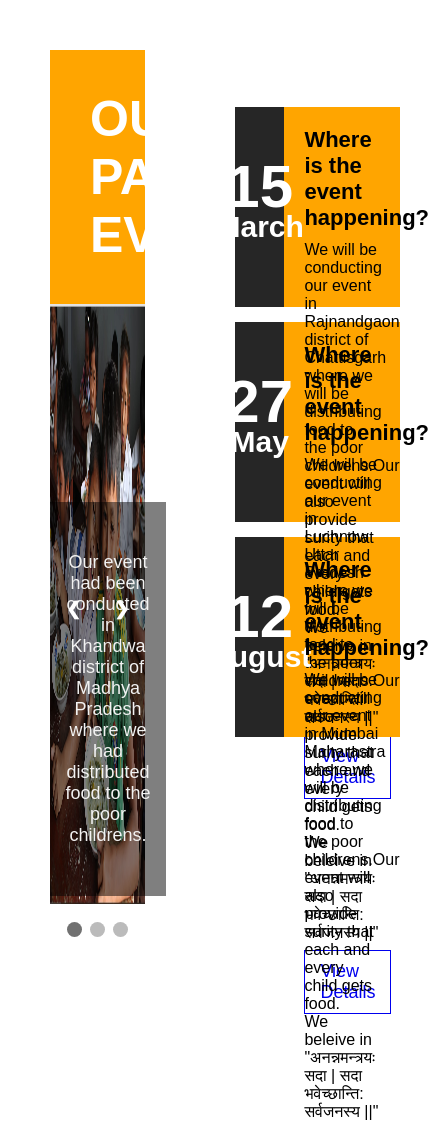
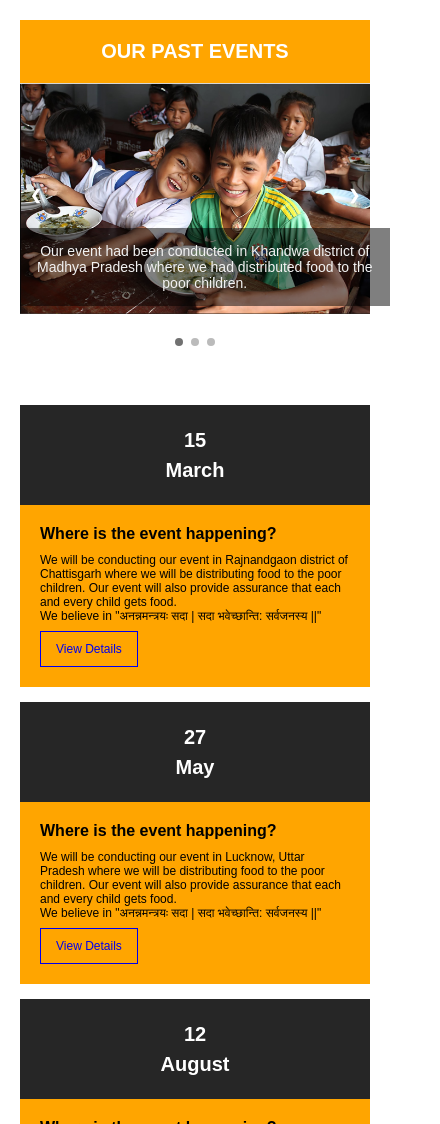
Before and after one commit to Sonalijatav/ZeroHunger, a plain HTML site: page OffsetHunger-main/Event.html in a window 390 px wide. Shown: the top 1124 px of the page, 440 px wide, since content can reach past the window. Drawn offline with Linux system fonts and the light colour scheme.

Commit message:
Update Event.html

```diff
--- a/OffsetHunger-main/Event.html
+++ b/OffsetHunger-main/Event.html
@@ -9,7 +9,8 @@
             margin: 0;
             padding: 0;
         }
-.event-heading{
+
+        .event-heading {
             margin-left: 40px;
             margin-top: 50px;
             height: 100px;
@@ -18,11 +19,13 @@
             font-size: 30px;
             background-color: orange;
         }
-.event-heading h1{
+
+        .event-heading h1 {
             display: flex;
             justify-content: center;
             padding-top: 25px;
         }
+
         .slideshow-container {
             position: relative;
             max-width: 1000px;
@@ -36,7 +39,7 @@
         img {
             width: 100%;
             vertical-align: middle;
-    height: 600px;
+            height: auto;
         }
 
         .caption {
@@ -48,11 +51,10 @@ img {
             width: 97%;
             text-align: center;
             background-color: rgba(0, 0, 0, 0.5);
-
-
         }
 
-.prev, .next {
+        .prev,
+        .next {
             cursor: pointer;
             position: absolute;
             top: 50%;
@@ -72,7 +74,8 @@ img {
             border-radius: 3px 0 0 3px;
         }
 
-.prev:hover, .next:hover {
+        .prev:hover,
+        .next:hover {
             background-color: rgba(0, 0, 0, 0.8);
         }
 
@@ -87,7 +90,8 @@ img {
             transition: background-color 0.6s ease;
         }
 
-.active, .dot:hover {
+        .active,
+        .dot:hover {
             background-color: #717171;
         }
 
@@ -97,58 +101,53 @@ img {
         }
 
         @keyframes fade {
-    from {opacity: .4}
-    to {opacity: 1}
+            from {
+                opacity: .4
             }
 
+            to {
+                opacity: 1
+            }
+        }
 
-		/* Styling section, giving background
-			image and dimensions */
+        /* Styling section, giving background image and dimensions */
         section {
             width: 100%;
-			height: 100vh;
-
-
-
+            height: auto;
+            display: flex;
+            flex-wrap: wrap;
         }
 
         /* Styling the left floating section */
         section .leftBox {
-			width: 50%;
-			height: 100%;
-			float: left;
-			padding: 50px;
+            width: 100%;
+            padding: 20px;
             box-sizing: border-box;
         }
 
-		/* Styling the background of
-			left floating section */
+        /* Styling the background of left floating section */
         section .leftBox .content {
             color: #fff;
             background: orange;
-			padding: 40px;
+            padding: 20px;
             transition: .5s;
-            text-align:  center;
-
+            text-align: center;
         }
 
-		/* Styling the hover effect
-			of left floating section */
+        /* Styling the hover effect of left floating section */
         section .leftBox .content:hover {
             background: orange;
         }
 
-		/* Styling the header of left
-			floating section */
+        /* Styling the header of left floating section */
         section .leftBox .content h1 {
             margin: 0;
             padding: 0;
-			font-size: 50px;
+            font-size: 30px;
             text-transform: uppercase;
         }
 
-		/* Styling the paragraph of
-			left floating section */
+        /* Styling the paragraph of left floating section */
         section .leftBox .content p {
             margin: 10px 0 0;
             padding: 0;
@@ -156,23 +155,16 @@ img {
 
         /* Styling the three events section */
         section .events {
-			position: relative;
-			width: 50%;
-			height: 100%;
+            width: 100%;
             background: #fff;
-
-			float: right;
             box-sizing: border-box;
+            padding: 20px;
         }
 
-		/* Styling the links of
-		the events section */
+        /* Styling the links of the events section */
         section .events ul {
-			position: absolute;
-			top: 50%;
-			transform: translateY(-50%);
             margin: 0;
-			padding: 40px;
+            padding: 0;
             box-sizing: border-box;
         }
 
@@ -181,90 +173,166 @@ img {
             list-style: none;
             background: #fff;
             box-sizing: border-box;
-			height: 200px;
+            height: auto;
             margin: 15px 0;
+            display: flex;
+            flex-wrap: wrap;
         }
 
         /* Styling the time class of events section */
         section .events ul li .time {
-			position: relative;
             padding: 20px;
             background: #262626;
             box-sizing: border-box;
-			width: 30%;
-			height: 100%;
-			float: left;
+            width: 100%;
             text-align: center;
             transition: .5s;
         }
 
-		/* Styling the hover effect
-			of events section */
-
-
-		/* Styling the header of time
-			class of events section */
+        /* Styling the header of time class of events section */
         section .events ul li .time h2 {
-			position: absolute;
             margin: 0;
             padding: 0;
-			top: 50%;
-			left: 50%;
-			transform: translate(-50%, -50%);
             color: #fff;
-			font-size: 60px;
+            font-size: 30px;
             line-height: 30px;
         }
 
-		/* Styling the texts of time
-		class of events section */
+        /* Styling the texts of time class of events section */
         section .events ul li .time h2 span {
-			font-size: 30px;
+            font-size: 20px;
         }
 
-		/* Styling the details
-		class of events section */
+        /* Styling the details class of events section */
         section .events ul li .details {
             padding: 20px;
             background: orange;
             box-sizing: border-box;
-			width: 70%;
-			height: 100%;
-			float: left;
+            width: 100%;
         }
 
-		/* Styling the header of the
-		details class of events section */
+        /* Styling the header of the details class of events section */
         section .events ul li .details h3 {
-			position: relative;
             margin: 0;
             padding: 0;
-			font-size: 22px;
+            font-size: 18px;
         }
 
-		/* Styling the lists of details
-		class of events section */
+        /* Styling the lists of details class of events section */
         section .events ul li .details p {
-			position: relative;
             margin: 10px 0 0;
             padding: 0;
-			font-size: 16px;
+            font-size: 14px;
         }
 
-		/* Styling the links of details
-		class of events section */
+        /* Styling the links of details class of events section */
         section .events ul li .details a {
             display: inline-block;
             text-decoration: none;
             padding: 10px 15px;
-			border: 1.5px solid ;
+            border: 1.5px solid;
             margin-top: 8px;
-			font-size: 18px;
+            font-size: 16px;
             transition: .5s;
         }
 
-		/* Styling the details class's hover effect */
+        @media (max-width: 768px) {
+            .event-heading {
+                width: 100%;
+                font-size: 24px;
+            }
 
+            .slideshow-container {
+                max-width: 100%;
+            }
+
+            .caption {
+                font-size: 16px;
+                padding: 20px;
+            }
+
+            .prev,
+            .next {
+                font-size: 16px;
+                padding: 12px;
+            }
+
+            .dot {
+                height: 10px;
+                width: 10px;
+            }
+
+            section .leftBox .content h1 {
+                font-size: 24px;
+            }
+
+            section .events ul li {
+                flex-direction: column;
+            }
+
+            section .events ul li .time,
+            section .events ul li .details {
+                width: 100%;
+            }
+
+            section .events ul li .time h2 {
+                font-size: 24px;
+            }
+
+            section .events ul li .details h3 {
+                font-size: 18px;
+            }
+
+            section .events ul li .details p {
+                font-size: 14px;
+            }
+
+            section .events ul li .details a {
+                font-size: 14px;
+            }
+        }
+
+        @media (max-width: 480px) {
+            .event-heading {
+                font-size: 20px;
+            }
+
+            .caption {
+                font-size: 14px;
+                padding: 15px;
+            }
+
+            .prev,
+            .next {
+                font-size: 14px;
+                padding: 10px;
+            }
+
+            .dot {
+                height: 8px;
+                width: 8px;
+            }
+
+            section .leftBox .content h1 {
+                font-size: 20px;
+            }
+
+            section .events ul li .time h2 {
+                font-size: 20px;
+            }
+
+            section .events ul li .details h3 {
+                font-size: 16px;
+            }
+
+            section .events ul li .details p {
+                font-size: 12px;
+            }
+
+            section .events ul li .details a {
+                font-size: 12px;
+            }
+        }
     </style>
 </head>
 
@@ -272,26 +340,21 @@ img {
     <section>
         <div class="leftBox">
             <div class="content">
-				<h1>
-					Our Past Events
-				</h1>
-
-
+                <h1>Our Past Events</h1>
             </div>
             <div>
                 <div class="slideshow-container">
                     <div class="slide fade">
                         <img src="1image.jpg" alt="Image 1">
-                        <div class="caption">Our event had been conducted in Khandwa district of Madhya Pradesh where we had distributed food to the poor childrens.</div>
+                        <div class="caption">Our event had been conducted in Khandwa district of Madhya Pradesh where we had distributed food to the poor children.</div>
                     </div>
                     <div class="slide fade">
-                        <img src="10-food-to-needy-1.jpg" alt="Image 2">
-                        <div class="caption">Our event had been conducted in Rajgarh district of Madhya Pradesh where we had distributed food to the poor childrens.</div>
+                        <img src="Pic 2.jpg" alt="Image 2">
+                        <div class="caption">Our event had been conducted in Rajgarh district of Madhya Pradesh where we had distributed food to the poor children.</div>
                     </div>
-                    <div class="slide fade ">
+                    <div class="slide fade">
                         <img src="60c779113adca.jpeg" alt="Image 3">
-                        <div class="caption">Our event had been conducted in Indore district of Madhya Pradesh where we had distributed food to the poor childrens.</div>
-
+                        <div class="caption">Our event had been conducted in Indore district of Madhya Pradesh where we had distributed food to the poor children.</div>
                     </div>
                     <!-- Add more slides as needed -->
 
@@ -305,11 +368,10 @@ img {
                     <span class="dot" onclick="currentSlide(3)"></span>
                     <!-- Add more dots as needed -->
                 </div>
-
             </div>
         </div>
         <div class="events">
-<!--          <div class="event-heading">
+            <!-- <div class="event-heading">
                 <h1>FUTURE EVENTS</h1>
             </div> -->
             <ul>
@@ -320,16 +382,10 @@ img {
                         </h2>
                     </div>
                     <div class="details">
-						<h3>
-							Where is the event happening?
-						</h3>
-						<p>
-							We will be conducting our event in Rajnandgaon district of Chattisgarh where we will be distributing food to the poor childrens.Our event will also provide surity that each and every child gets food. <br>
-                            We beleive in "अनन्नमन्त्रयः सदा | सदा भवेच्छान्ति: सर्वजनस्य ||"
-						</p>
+                        <h3>Where is the event happening?</h3>
+                        <p>We will be conducting our event in Rajnandgaon district of Chattisgarh where we will be distributing food to the poor children. Our event will also provide assurance that each and every child gets food. <br> We believe in "अनन्नमन्त्रयः सदा | सदा भवेच्छान्ति: सर्वजनस्य ||"</p>
                         <a href="#">View Details</a>
                     </div>
-					<div style="clear: both;"></div>
                 </li>
                 <li>
                     <div class="time">
@@ -338,16 +394,10 @@ img {
                         </h2>
                     </div>
                     <div class="details">
-						<h3>
-							Where is the event happening?
-						</h3>
-						<p>
-							We will be conducting our event in Luchnow Uttar Pradesh where we will be distributing food to the poor childrens.Our event will also provide surity that each and every child gets food. <br>
-                            We beleive in "अनन्नमन्त्रयः सदा | सदा भवेच्छान्ति: सर्वजनस्य ||"
-						</p>
+                        <h3>Where is the event happening?</h3>
+                        <p>We will be conducting our event in Lucknow, Uttar Pradesh where we will be distributing food to the poor children. Our event will also provide assurance that each and every child gets food. <br> We believe in "अनन्नमन्त्रयः सदा | सदा भवेच्छान्ति: सर्वजनस्य ||"</p>
                         <a href="#">View Details</a>
                     </div>
-					<div style="clear:both;"></div>
                 </li>
                 <li>
                     <div class="time">
@@ -356,22 +406,15 @@ img {
                         </h2>
                     </div>
                     <div class="details">
-						<h3>
-							Where is the event happening?
-						</h3>
-						<p>
-							We will be conducting our event in Mumbai Maharastra where we will be distributing food to the poor childrens.Our event will also provide surity that each and every child gets food. <br>
-                            We beleive in "अनन्नमन्त्रयः सदा | सदा भवेच्छान्ति: सर्वजनस्य ||"
-						</p>
+                        <h3>Where is the event happening?</h3>
+                        <p>We will be conducting our event in Mumbai, Maharashtra where we will be distributing food to the poor children. Our event will also provide assurance that each and every child gets food. <br> We believe in "अनन्नमन्त्रयः सदा | सदा भवेच्छान्ति: सर्वजनस्य ||"</p>
                         <a href="#">View Details</a>
                     </div>
-					<div style="clear:both;"></div>
                 </li>
             </ul>
         </div>
     </section>
-</body>
-<script >
+    <script>
         let slideIndex = 1;
         showSlides(slideIndex);
 
@@ -387,18 +430,18 @@ function showSlides(n) {
             let i;
             const slides = document.getElementsByClassName("slide");
             const dots = document.getElementsByClassName("dot");
-    if (n > slides.length) {slideIndex = 1}
-    if (n < 1) {slideIndex = slides.length}
+            if (n > slides.length) { slideIndex = 1 }
+            if (n < 1) { slideIndex = slides.length }
             for (i = 0; i < slides.length; i++) {
                 slides[i].style.display = "none";
             }
             for (i = 0; i < dots.length; i++) {
                 dots[i].className = dots[i].className.replace(" active", "");
             }
-    slides[slideIndex-1].style.display = "block";
-    dots[slideIndex-1].className += " active";
+            slides[slideIndex - 1].style.display = "block";
+            dots[slideIndex - 1].className += " active";
         }
-
     </script>
+</body>
 
 </html>
```
Lines whose indentation alone changed are shown as unchanged.
